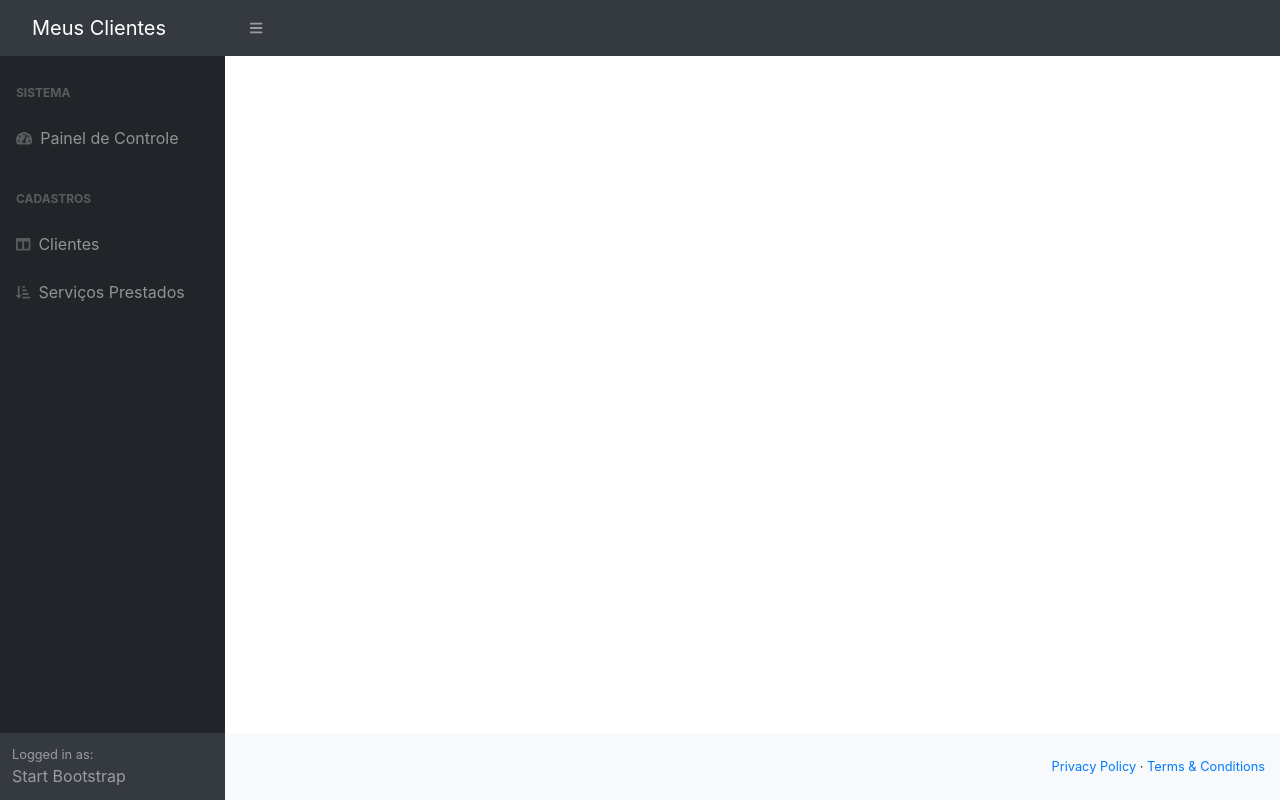
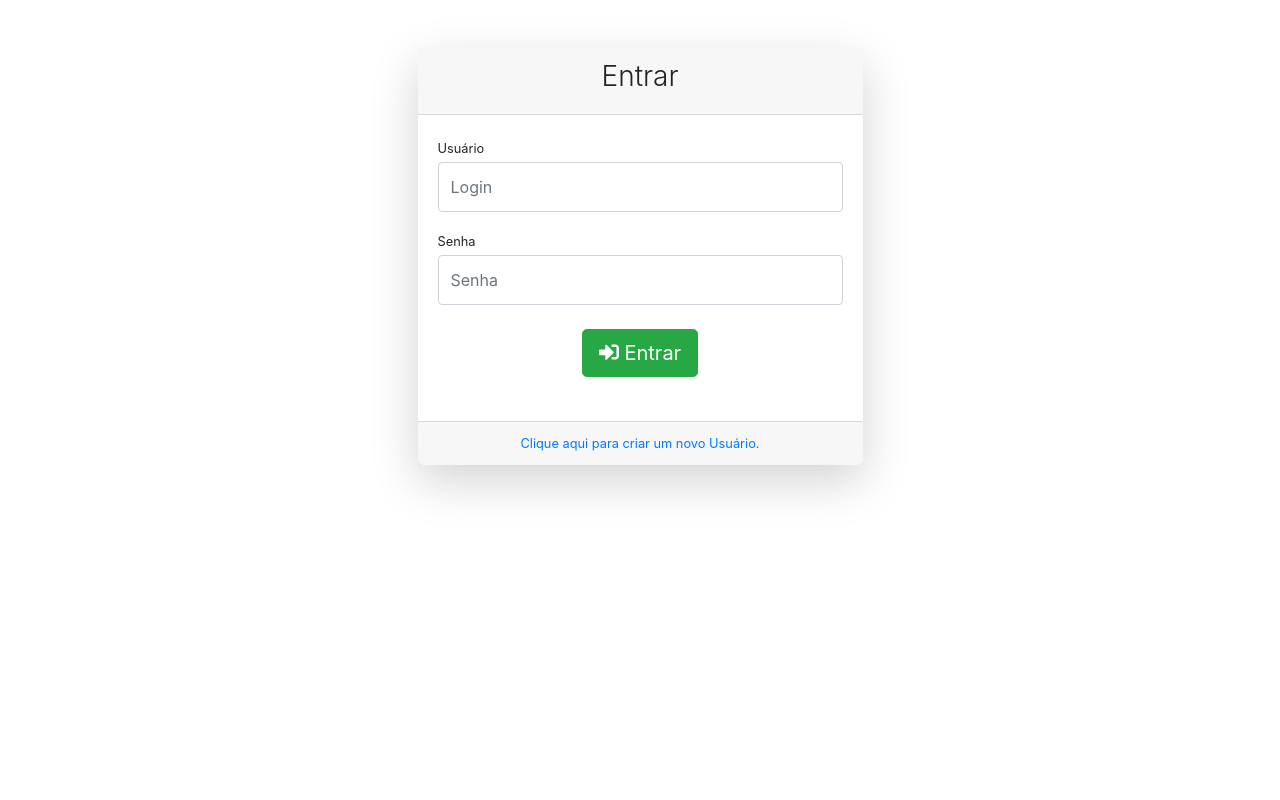
Before and after one commit to josivaldobatista/meu-dinheiro-app, an Angular app: page /login in a window 1280 px wide. Before the commit this address led to /. Built offline with nearby package versions, Linux system fonts and the light colour scheme.

Commit message:
Configurando tela de login.

```diff
--- a/src/app/app.component.html
+++ b/src/app/app.component.html
@@ -1,12 +1 @@
-<app-navbar></app-navbar>
-<div id="layoutSidenav">
-  <app-sidebar></app-sidebar>
-  <div id="layoutSidenav_content">
-    <main>
-      <div class="container-fluid">
-        <router-outlet></router-outlet>
-      </div>
-    </main>
-    <app-footer></app-footer>
-  </div>
-</div>
+<router-outlet></router-outlet>
--- a/src/app/app.component.ts
+++ b/src/app/app.component.ts
@@ -1,32 +1,11 @@
-import { Component, AfterViewInit } from '@angular/core';
-
-import jQuery from 'jquery/dist/jquery.min.js';
+import { Component } from '@angular/core';
 
 @Component({
   selector: 'app-root',
   templateUrl: './app.component.html',
   styleUrls: ['./app.component.css']
 })
-export class AppComponent implements AfterViewInit {
+
+export class AppComponent {
   title = 'meu-dinheiro-app';
-
-  ngAfterViewInit() {
-    (function ($) {
-      "use strict";
-
-      // Add active state to sidbar nav links
-      var path = window.location.href; // because the 'href' property of the DOM element is the absolute path
-      $("#layoutSidenav_nav .sb-sidenav a.nav-link").each(function () {
-        if (this.href === path) {
-          $(this).addClass("active");
-        }
-      });
-
-      // Toggle the side navigation
-      $("#sidebarToggle").on("click", function (e) {
-        e.preventDefault();
-        $("body").toggleClass("sb-sidenav-toggled");
-      });
-    })(jQuery);
-  }
 }
--- /dev/null
+++ b/src/app/layout/layout.component.html
@@ -0,0 +1,12 @@
+<app-navbar></app-navbar>
+<div id="layoutSidenav">
+  <app-sidebar></app-sidebar>
+  <div id="layoutSidenav_content">
+    <main>
+      <div class="container-fluid">
+        <router-outlet></router-outlet>
+      </div>
+    </main>
+    <app-footer></app-footer>
+  </div>
+</div>
--- /dev/null
+++ b/src/app/layout/layout.component.ts
@@ -0,0 +1,34 @@
+import { Component, AfterViewInit } from '@angular/core';
+
+import jQuery from 'jquery';
+
+@Component({
+  selector: 'app-layout',
+  templateUrl: './layout.component.html',
+  styleUrls: ['./layout.component.css']
+})
+export class LayoutComponent implements AfterViewInit {
+
+  constructor() { }
+
+  ngAfterViewInit() {
+    (function ($) {
+      "use strict";
+
+      // Add active state to sidbar nav links
+      var path = window.location.href; // because the 'href' property of the DOM element is the absolute path
+      $("#layoutSidenav_nav .sb-sidenav a.nav-link").each(function () {
+        if (this.href === path) {
+          $(this).addClass("active");
+        }
+      });
+
+      // Toggle the side navigation
+      $("#sidebarToggle").on("click", function (e) {
+        e.preventDefault();
+        $("body").toggleClass("sb-sidenav-toggled");
+      });
+    })(jQuery);
+  }
+
+}
--- a/src/app/login/login.component.css
+++ b/src/app/login/login.component.css
@@ -0,0 +1,3 @@
+.entrar {
+
+}
--- a/src/app/login/login.component.html
+++ b/src/app/login/login.component.html
@@ -1 +1,58 @@
-<p>login works!</p>
+<div id="layoutAuthentication">
+    <div id="layoutAuthentication_content">
+        <main>
+            <div class="container">
+                <div class="row justify-content-center">
+                    <div class="col-lg-5">
+                        <div class="card shadow-lg border-0 rounded-lg mt-5">
+                            <div class="card-header">
+                                <h3 class="text-center font-weight-light">
+                                    {{ cadastrando ? 'Cadastro de Usuário' : 'Entrar' }}
+                                </h3>
+                            </div>
+                            <div class="card-body">
+                                <div class="alert alert-danger" *ngIf="loginError">
+                                    Login e/ou Senha incorreto(a)!
+                                </div>
+                                <form #loginForm="ngForm" (submit)="onSubmit()">
+                                    <div class="form-group">
+                                        <label class="small mb-1">Usuário</label>
+                                        <input type="text" name="username" [(ngModel)]="username"
+                                            class="form-control py-4" placeholder="Login">
+                                    </div>
+                                    <div class="form-group">
+                                        <label class="small mb-1">Senha</label>
+                                        <input type="password" name="password" [(ngModel)]="password"
+                                            class="form-control py-4" placeholder="Senha">
+                                    </div>
+                                    <div class="form-group text-center align-items-center
+                                        justify-content-between mt-4 mb-4">
+                                        <button type="submit" class="btn btn-success btn-lg" *ngIf="!cadastrando">
+                                            <i class="fas fa-sign-in-alt"></i>
+                                            Entrar
+                                        </button>
+                                        <button type="submit" class="btn btn-primary" *ngIf="cadastrando">
+                                            <i class="fas fa-sign-in-alt"></i>
+                                            Cadastrar
+                                        </button>
+                                        <button type="submit" (click)="cancelarCadastro()"
+                                            class="btn btn-danger ml-2" *ngIf="cadastrando">
+                                            <i class="far fa-times-circle"></i>
+                                            Cancelar
+                                        </button>
+                                    </div>
+                                </form>
+                            </div>
+                            <div class="card-footer text-center">
+                                <div class="small">
+                                    <a href="#" (click)="preparaCadastro($event)">
+                                        Clique aqui para criar um novo Usuário.</a>
+                                </div>
+                            </div>
+                        </div>
+                    </div>
+                </div>
+            </div>
+        </main>
+    </div>
+</div>
--- a/src/app/login/login.component.ts
+++ b/src/app/login/login.component.ts
@@ -1,15 +1,32 @@
 import { Component, OnInit } from '@angular/core';
+import { Router } from '@angular/router';
 
 @Component({
   selector: 'app-login',
   templateUrl: './login.component.html',
   styleUrls: ['./login.component.css']
 })
-export class LoginComponent implements OnInit {
+export class LoginComponent {
 
-  constructor() { }
+  username: string;
+  password: string;
+  loginError: boolean;
+  cadastrando: boolean;
 
-  ngOnInit(): void {
+  constructor(
+    private router: Router
+  ) { }
+
+  onSubmit() {
+    this.router.navigate(['/home'])
   }
 
+  preparaCadastro(event) {
+    event.preventDefault();
+    this.cadastrando = true;
+  }
+
+  cancelarCadastro() {
+    this.cadastrando = false;
+  }
 }
--- a/src/app/servico-prestado/servico-prestado-form/servico-prestado-form.component.html
+++ b/src/app/servico-prestado/servico-prestado-form/servico-prestado-form.component.html
@@ -6,7 +6,6 @@
 </nav>
 <div class="container">
     <form #form="ngForm" (submit)="onSubmit()">
-
         <div class="row">
             <div class="col-md-12">
                 <div class="alert alert-success" role="alert" *ngIf="success == true">
```
Also changed, not shown: src/app/app-routing.module.ts (+6 -1 lines), src/app/app.module.ts (+6 -2 lines), src/app/layout/layout.component.css (added).
